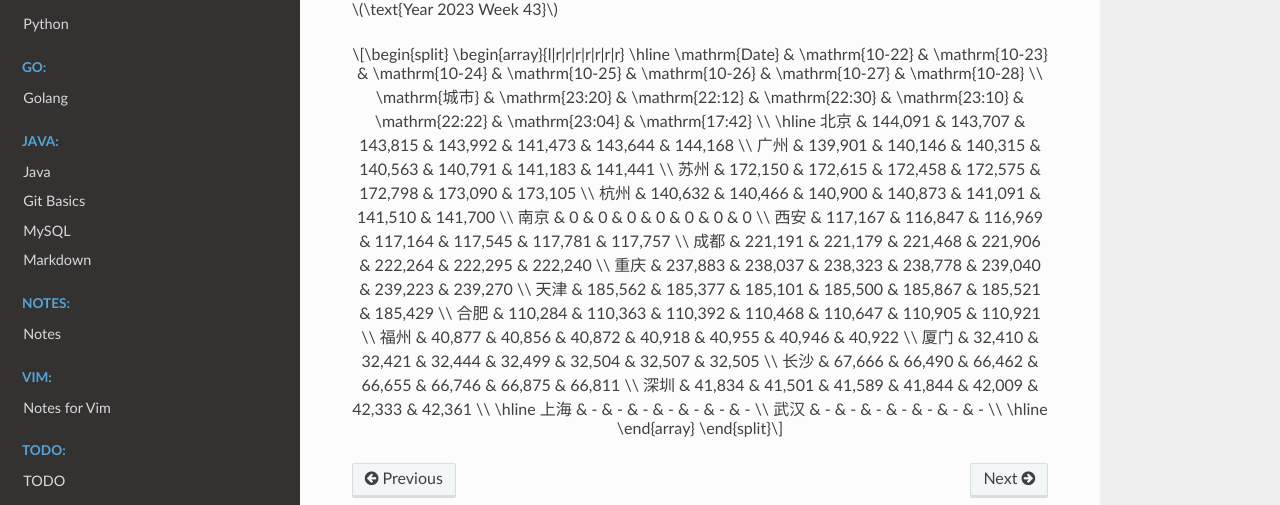
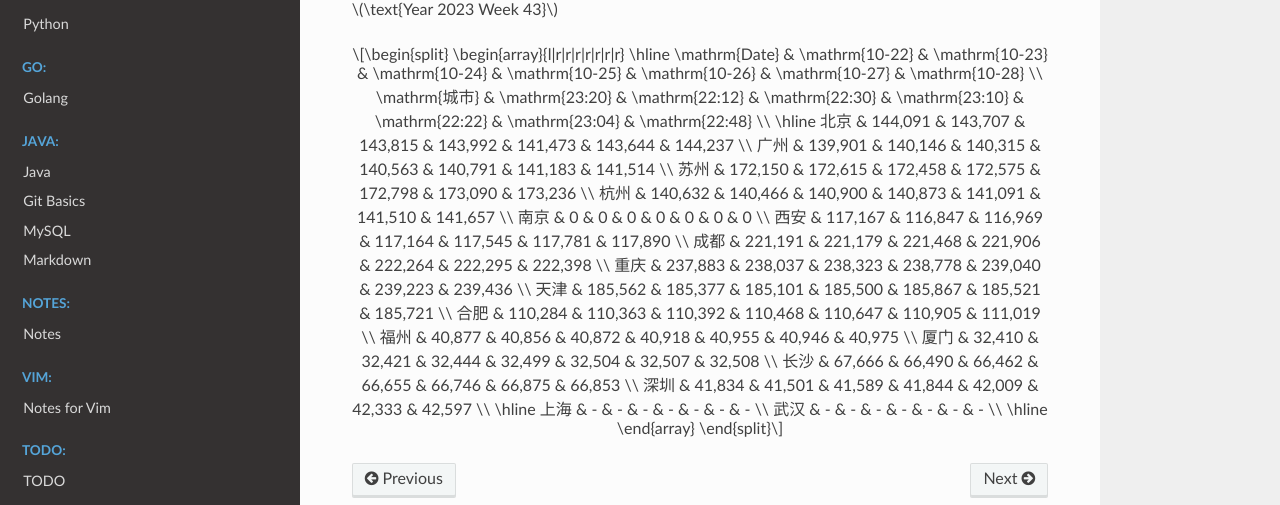
Before and after one commit to Pyrad/pyradnotes, a Sphinx documentation site: the page built from source/RealEstate/resalenumbers2023.md, in a window 1280 px wide and 900 px high, scrolled down 16662 px. Shown: the part 272-777 px from the top of the window. Built offline with Sphinx 7.4.7 and the Read the Docs theme 2.0.0, drawn with Linux system fonts in a browser that asks for light colours; a script that is not in the unit is left out.

Commit message:
Realestate Update resale numbers 2023-10-28 22:48

```diff
--- a/source/RealEstate/resalenumbers2023.md
+++ b/source/RealEstate/resalenumbers2023.md
@@ -1090,22 +1090,22 @@
 \begin{array}{l|r|r|r|r|r|r|r}
 \hline
 \mathrm{Date} & \mathrm{10-22} & \mathrm{10-23} & \mathrm{10-24} & \mathrm{10-25} & \mathrm{10-26} & \mathrm{10-27} & \mathrm{10-28} \\
-\mathrm{城市} & \mathrm{23:20} & \mathrm{22:12} & \mathrm{22:30} & \mathrm{23:10} & \mathrm{22:22} & \mathrm{23:04} & \mathrm{17:42} \\
+\mathrm{城市} & \mathrm{23:20} & \mathrm{22:12} & \mathrm{22:30} & \mathrm{23:10} & \mathrm{22:22} & \mathrm{23:04} & \mathrm{22:48} \\
 \hline
-北京 & 144,091 & 143,707 & 143,815 & 143,992 & 141,473 & 143,644 & 144,168 \\
-广州 & 139,901 & 140,146 & 140,315 & 140,563 & 140,791 & 141,183 & 141,441 \\
-苏州 & 172,150 & 172,615 & 172,458 & 172,575 & 172,798 & 173,090 & 173,105 \\
-杭州 & 140,632 & 140,466 & 140,900 & 140,873 & 141,091 & 141,510 & 141,700 \\
+北京 & 144,091 & 143,707 & 143,815 & 143,992 & 141,473 & 143,644 & 144,237 \\
+广州 & 139,901 & 140,146 & 140,315 & 140,563 & 140,791 & 141,183 & 141,514 \\
+苏州 & 172,150 & 172,615 & 172,458 & 172,575 & 172,798 & 173,090 & 173,236 \\
+杭州 & 140,632 & 140,466 & 140,900 & 140,873 & 141,091 & 141,510 & 141,657 \\
 南京 & 0 & 0 & 0 & 0 & 0 & 0 & 0 \\
-西安 & 117,167 & 116,847 & 116,969 & 117,164 & 117,545 & 117,781 & 117,757 \\
-成都 & 221,191 & 221,179 & 221,468 & 221,906 & 222,264 & 222,295 & 222,240 \\
-重庆 & 237,883 & 238,037 & 238,323 & 238,778 & 239,040 & 239,223 & 239,270 \\
-天津 & 185,562 & 185,377 & 185,101 & 185,500 & 185,867 & 185,521 & 185,429 \\
-合肥 & 110,284 & 110,363 & 110,392 & 110,468 & 110,647 & 110,905 & 110,921 \\
-福州 & 40,877 & 40,856 & 40,872 & 40,918 & 40,955 & 40,946 & 40,922 \\
-厦门 & 32,410 & 32,421 & 32,444 & 32,499 & 32,504 & 32,507 & 32,505 \\
-长沙 & 67,666 & 66,490 & 66,462 & 66,655 & 66,746 & 66,875 & 66,811 \\
-深圳 & 41,834 & 41,501 & 41,589 & 41,844 & 42,009 & 42,333 & 42,361 \\
+西安 & 117,167 & 116,847 & 116,969 & 117,164 & 117,545 & 117,781 & 117,890 \\
+成都 & 221,191 & 221,179 & 221,468 & 221,906 & 222,264 & 222,295 & 222,398 \\
+重庆 & 237,883 & 238,037 & 238,323 & 238,778 & 239,040 & 239,223 & 239,436 \\
+天津 & 185,562 & 185,377 & 185,101 & 185,500 & 185,867 & 185,521 & 185,721 \\
+合肥 & 110,284 & 110,363 & 110,392 & 110,468 & 110,647 & 110,905 & 111,019 \\
+福州 & 40,877 & 40,856 & 40,872 & 40,918 & 40,955 & 40,946 & 40,975 \\
+厦门 & 32,410 & 32,421 & 32,444 & 32,499 & 32,504 & 32,507 & 32,508 \\
+长沙 & 67,666 & 66,490 & 66,462 & 66,655 & 66,746 & 66,875 & 66,853 \\
+深圳 & 41,834 & 41,501 & 41,589 & 41,844 & 42,009 & 42,333 & 42,597 \\
 \hline
 上海 & - & - & - & - & - & - & - \\
 武汉 & - & - & - & - & - & - & - \\
```
Also changed, not shown: 1 other file.
